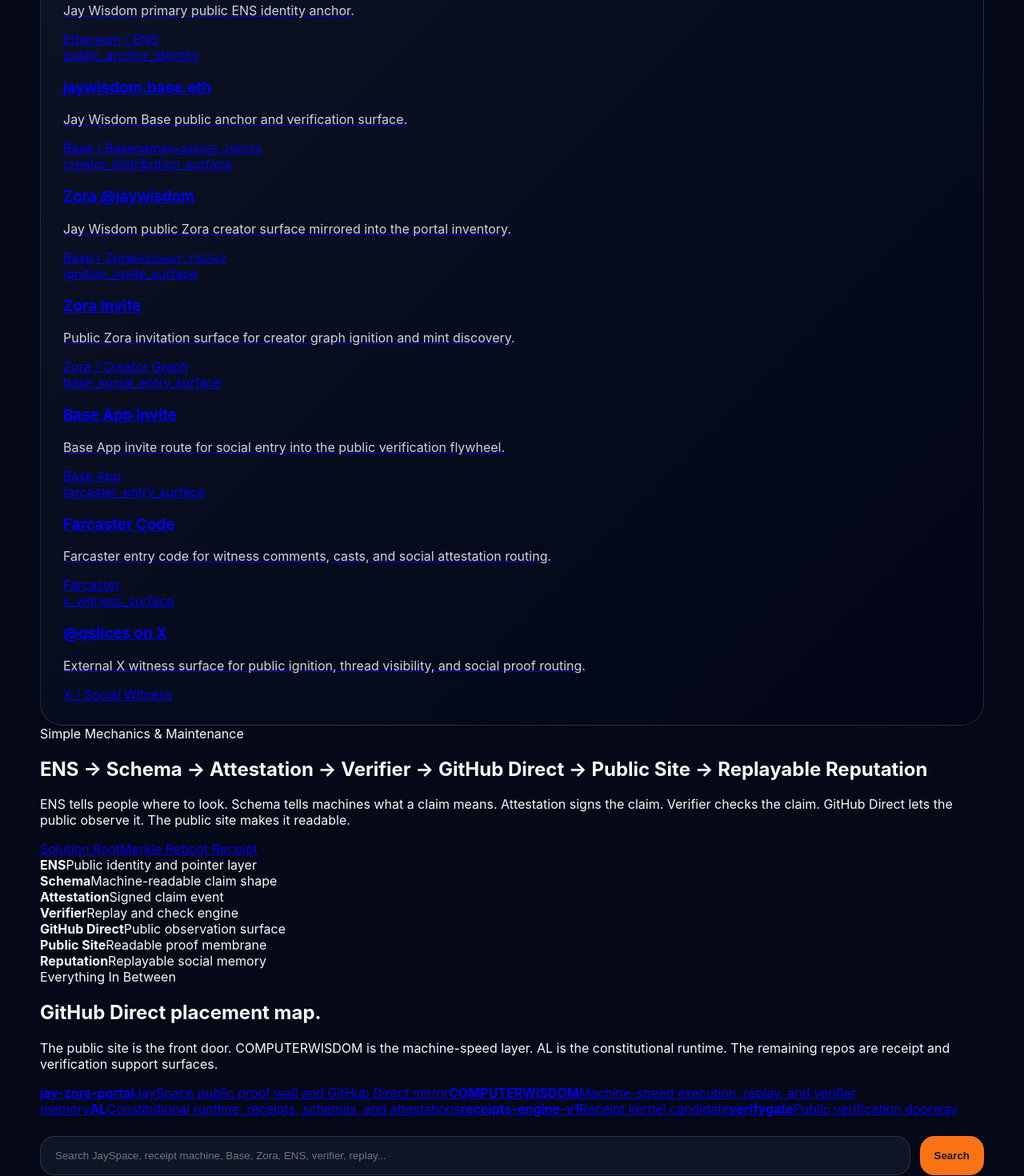
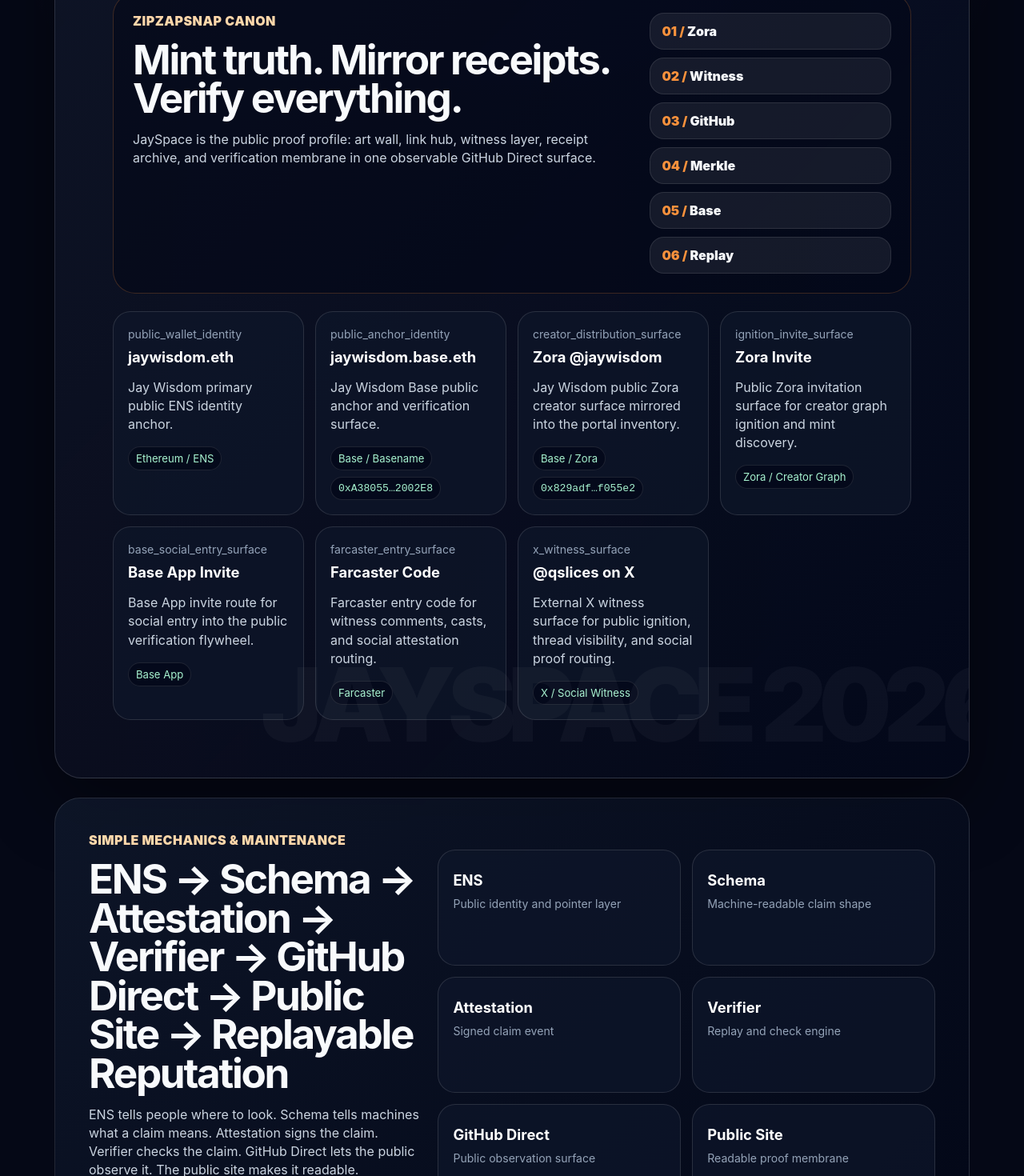
Before and after one commit to jsonwisdom/jay-zora-portal, a React (Vite) app in the folder frontend/: page / in a window 1280 px wide. Shown: the part 680-2150 px from the top of the page at 80% size. Built offline with nearby package versions, Linux system fonts and the light colour scheme.

Commit message:
Upgrade JaySpace2026 homepage styling

```diff
--- a/frontend/src/styles.css
+++ b/frontend/src/styles.css
@@ -1,72 +1,278 @@
 :root {
-  font-family: Inter, system-ui, sans-serif;
+  font-family: Inter, ui-sans-serif, system-ui, -apple-system, BlinkMacSystemFont, "Segoe UI", sans-serif;
   color: #f8fafc;
   background: #050816;
+  font-synthesis: none;
+  text-rendering: optimizeLegibility;
 }
+
+* { box-sizing: border-box; }
+
+html { scroll-behavior: smooth; }
 
 body {
   margin: 0;
+  min-height: 100vh;
+  background:
+    radial-gradient(circle at top left, rgba(249, 115, 22, 0.20), transparent 34rem),
+    radial-gradient(circle at top right, rgba(59, 130, 246, 0.22), transparent 34rem),
+    radial-gradient(circle at 50% 10%, rgba(168, 85, 247, 0.16), transparent 42rem),
+    #050816;
+}
+
+body::before {
+  content: "";
+  position: fixed;
+  inset: 0;
+  pointer-events: none;
+  background-image:
+    linear-gradient(rgba(255,255,255,0.035) 1px, transparent 1px),
+    linear-gradient(90deg, rgba(255,255,255,0.035) 1px, transparent 1px);
+  background-size: 42px 42px;
+  mask-image: linear-gradient(to bottom, black, transparent 78%);
 }
 
 main {
-  max-width: 1180px;
+  width: min(1180px, 100%);
   margin: 0 auto;
-  padding: 32px 18px 64px;
+  padding: 28px 18px 72px;
+}
+
+.hero,
+.machine-panel,
+.search,
+.status,
+.pager,
+.grid {
+  position: relative;
+  z-index: 1;
 }
 
 .hero {
-  padding: 28px;
-  border: 1px solid rgba(255,255,255,.12);
-  border-radius: 28px;
-  background: linear-gradient(135deg, rgba(15,23,42,.96), rgba(2,6,23,.96));
+  overflow: hidden;
+  padding: clamp(28px, 6vw, 72px);
+  border: 1px solid rgba(255,255,255,.14);
+  border-radius: 34px;
+  background:
+    linear-gradient(135deg, rgba(15,23,42,.96), rgba(2,6,23,.92)),
+    linear-gradient(90deg, rgba(249,115,22,.18), rgba(59,130,246,.18));
+  box-shadow: 0 28px 90px rgba(0,0,0,.45), inset 0 1px 0 rgba(255,255,255,.08);
 }
 
-.brand {
-  font-weight: 800;
+.hero::after {
+  content: "JAYSPACE 2026";
+  position: absolute;
+  right: -42px;
+  bottom: 14px;
+  font-size: clamp(3rem, 11vw, 8rem);
+  font-weight: 950;
+  letter-spacing: -0.08em;
+  color: rgba(255,255,255,.035);
+  white-space: nowrap;
+}
+
+.brand,
+.eyebrow {
+  display: inline-flex;
+  align-items: center;
+  gap: 8px;
+  font-weight: 900;
+  letter-spacing: .03em;
+  text-transform: uppercase;
   color: #fed7aa;
-  margin-bottom: 12px;
+  margin-bottom: 14px;
 }
 
 h1 {
-  font-size: clamp(2rem, 6vw, 4.5rem);
-  line-height: .95;
+  max-width: 920px;
+  font-size: clamp(2.8rem, 10vw, 7.2rem);
+  line-height: .87;
+  letter-spacing: -0.07em;
   margin: 0;
 }
 
-.hero p {
+h2 {
+  font-size: clamp(1.7rem, 4vw, 3.2rem);
+  line-height: .95;
+  letter-spacing: -0.045em;
+  margin: 0 0 14px;
+}
+
+.lead,
+.hero p,
+.machine-copy p,
+.body p {
   color: #cbd5e1;
-  max-width: 760px;
+  line-height: 1.45;
 }
+
+.lead {
+  max-width: 820px;
+  font-size: clamp(1.05rem, 3.8vw, 1.45rem);
+  margin: 22px 0 0;
+}
+
+.hero-actions {
+  display: flex;
+  flex-wrap: wrap;
+  gap: 12px;
+  margin: 26px 0 0;
+}
+
+.primary-link,
+.secondary-link,
+button,
+.actions a {
+  display: inline-flex;
+  align-items: center;
+  justify-content: center;
+  border: 0;
+  border-radius: 999px;
+  padding: 15px 20px;
+  background: #f97316;
+  color: #111827;
+  font-weight: 950;
+  cursor: pointer;
+  text-decoration: none;
+  box-shadow: 0 12px 30px rgba(249,115,22,.22);
+}
+
+.secondary-link {
+  background: rgba(15,23,42,.9);
+  color: #f8fafc;
+  border: 1px solid rgba(255,255,255,.14);
+  box-shadow: none;
+}
+
+.proof-banner {
+  display: grid;
+  grid-template-columns: minmax(0, 1.35fr) minmax(240px, .65fr);
+  gap: 20px;
+  margin-top: 34px;
+  padding: 24px;
+  border-radius: 28px;
+  border: 1px solid rgba(251,146,60,.22);
+  background: rgba(2,6,23,.52);
+}
+
+.flow-list {
+  display: grid;
+  gap: 10px;
+  margin: 0;
+  padding: 0;
+  list-style: none;
+  counter-reset: step;
+}
+
+.flow-list li {
+  counter-increment: step;
+  padding: 12px 14px;
+  border-radius: 18px;
+  background: rgba(255,255,255,.07);
+  border: 1px solid rgba(255,255,255,.10);
+  font-weight: 900;
+}
+
+.flow-list li::before {
+  content: counter(step, decimal-leading-zero) " / ";
+  color: #fb923c;
+}
+
+.identity-grid,
+.repo-grid {
+  display: grid;
+  grid-template-columns: repeat(auto-fit, minmax(210px, 1fr));
+  gap: 14px;
+  margin-top: 22px;
+}
+
+.identity-card,
+.repo-card {
+  display: block;
+  min-height: 145px;
+  padding: 18px;
+  border-radius: 22px;
+  border: 1px solid rgba(255,255,255,.12);
+  background: rgba(15,23,42,.72);
+  text-decoration: none;
+  color: inherit;
+  transition: transform .18s ease, border-color .18s ease, background .18s ease;
+}
+
+.identity-card:hover,
+.repo-card:hover {
+  transform: translateY(-3px);
+  border-color: rgba(251,146,60,.52);
+  background: rgba(30,41,59,.86);
+}
+
+.identity-type,
+.repo-card span {
+  color: #94a3b8;
+  font-size: .88rem;
+  line-height: 1.35;
+}
+
+.identity-card h3,
+.repo-card strong {
+  display: block;
+  color: #fff;
+  font-size: 1.15rem;
+  margin: 8px 0;
+}
+
+.identity-meta {
+  display: flex;
+  flex-wrap: wrap;
+  gap: 8px;
+  margin-top: 12px;
+}
+
+.identity-meta span,
+.identity-meta code,
+.meta code {
+  background: rgba(2,6,23,.7);
+  border: 1px solid rgba(255,255,255,.1);
+  border-radius: 999px;
+  padding: 6px 9px;
+  color: #a7f3d0;
+  font-size: .82rem;
+}
+
+.machine-panel {
+  display: grid;
+  grid-template-columns: minmax(0, .8fr) minmax(0, 1.2fr);
+  gap: 22px;
+  margin-top: 24px;
+  padding: clamp(22px, 5vw, 42px);
+  border-radius: 32px;
+  border: 1px solid rgba(255,255,255,.12);
+  background: linear-gradient(135deg, rgba(15,23,42,.86), rgba(2,6,23,.82));
+}
+
+.compact-actions { margin-top: 18px; }
 
 .search {
   display: flex;
   gap: 12px;
-  margin: 24px 0 12px;
+  margin: 30px 0 12px;
 }
 
 input {
   flex: 1;
-  border: 1px solid rgba(255,255,255,.12);
-  border-radius: 18px;
+  min-width: 0;
+  border: 1px solid rgba(255,255,255,.14);
+  border-radius: 999px;
   padding: 16px 18px;
   background: rgba(15,23,42,.92);
   color: white;
-}
-
-button, .actions a {
-  border: 0;
-  border-radius: 18px;
-  padding: 14px 18px;
-  background: #f97316;
-  color: #111827;
-  font-weight: 800;
-  cursor: pointer;
-  text-decoration: none;
+  font-size: 1rem;
 }
 
 .status {
   color: #94a3b8;
   margin: 12px 4px 24px;
+  font-weight: 700;
 }
 
 .grid {
@@ -77,35 +283,37 @@
 
 .card {
   overflow: hidden;
-  border-radius: 24px;
-  border: 1px solid rgba(255,255,255,.1);
-  background: rgba(15,23,42,.86);
+  border-radius: 28px;
+  border: 1px solid rgba(255,255,255,.11);
+  background: rgba(15,23,42,.88);
+  box-shadow: 0 18px 50px rgba(0,0,0,.22);
 }
 
 .image {
-  min-height: 220px;
+  min-height: 250px;
   display: grid;
   place-items: center;
-  background: rgba(30,41,59,.7);
+  background:
+    radial-gradient(circle at center, rgba(251,146,60,.13), transparent 60%),
+    rgba(30,41,59,.7);
   color: #64748b;
+  font-weight: 900;
 }
 
 .image img {
   width: 100%;
+  height: 100%;
+  max-height: 360px;
+  object-fit: cover;
   display: block;
 }
 
-.body {
-  padding: 16px;
-}
+.body { padding: 18px; }
 
 .body h2 {
   margin: 0 0 8px;
-}
-
-.body p {
-  color: #cbd5e1;
-  line-height: 1.45;
+  font-size: 1.55rem;
+  letter-spacing: -0.04em;
 }
 
 .tags, .meta, .actions {
@@ -123,14 +331,6 @@
   font-size: .78rem;
 }
 
-.meta code {
-  background: rgba(2,6,23,.7);
-  border: 1px solid rgba(255,255,255,.1);
-  border-radius: 10px;
-  padding: 5px 8px;
-  color: #a7f3d0;
-}
-
 .pager {
   display: flex;
   align-items: center;
@@ -138,9 +338,19 @@
   gap: 14px;
   margin: 12px 0 24px;
   color: #cbd5e1;
+  font-weight: 900;
 }
 
-.pager button:disabled {
-  opacity: 0.4;
-  cursor: not-allowed;
+.pager button:disabled { opacity: 0.4; cursor: not-allowed; }
+
+@media (max-width: 760px) {
+  main { padding: 22px 14px 56px; }
+  .hero { padding: 26px; border-radius: 28px; }
+  .proof-banner,
+  .machine-panel { grid-template-columns: 1fr; }
+  .search { flex-direction: column; }
+  .primary-link,
+  .secondary-link,
+  button { width: 100%; }
+  .pager { gap: 10px; }
 }
```
